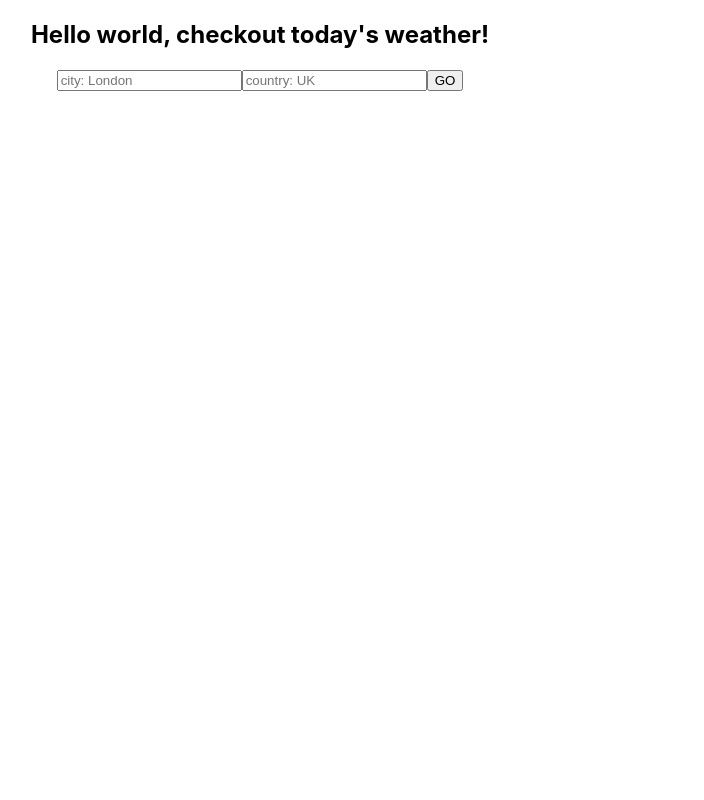
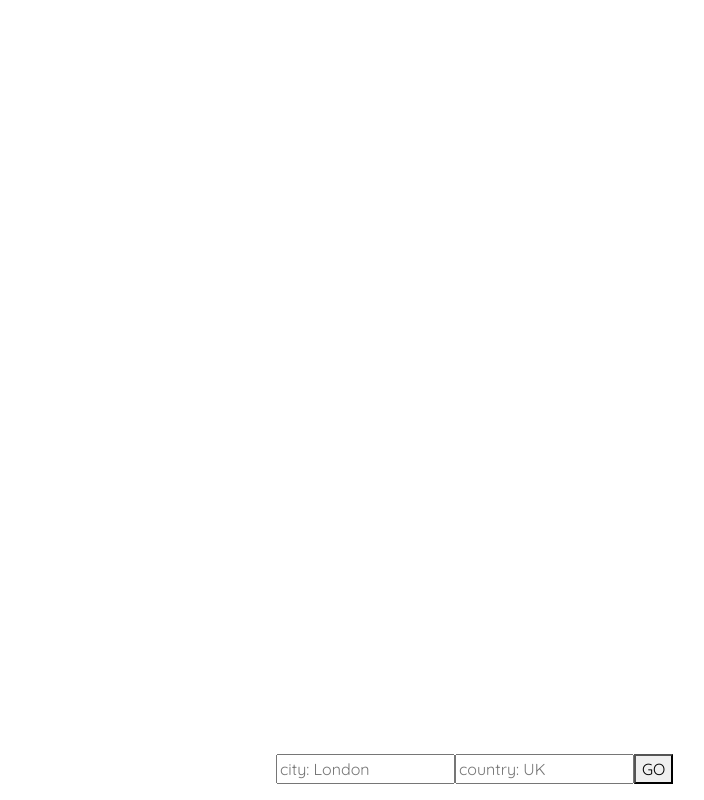
Before and after one commit to Sehbaz/weather-app, a React (Create React App) app: page / in a window 1280 px wide. Shown: the whole page, without its empty margins (380-1084 px from the left). Built offline with nearby package versions, Linux system fonts and the light colour scheme.

Commit message:
css v1 added

```diff
--- a/public/index.html
+++ b/public/index.html
@@ -3,7 +3,16 @@
   <head>
     <meta charset="utf-8" />
     <link rel="icon" href="%PUBLIC_URL%/favicon.ico" />
-
+    <link
+      href="https://fonts.googleapis.com/css?family=Quicksand&display=swap"
+      rel="stylesheet"
+    />
+    <link
+      rel="stylesheet"
+      href="https://stackpath.bootstrapcdn.com/bootstrap/4.3.1/css/bootstrap.min.css"
+      integrity="sha384-ggOyR0iXCbMQv3Xipma34MD+dH/1fQ784/j6cY/iJTQUOhcWr7x9JvoRxT2MZw1T"
+      crossorigin="anonymous"
+    />
     <meta name="viewport" content="width=device-width, initial-scale=1" />
     <meta name="theme-color" content="#000000" />
     <meta
--- a/src/App.css
+++ b/src/App.css
@@ -1,23 +1,5 @@
-.App {
-  text-align: center;
-  color: red;
+.app-container {
+  display: flex;
+  justify-content: center;
+  height: 100vh;
 }
-
-.App-logo {
-  height: 40vmin;
-}
-
-.App-header {
-  background-color: #282c34;
-  min-height: 100vh;
-  display: flex;
-  flex-direction: column;
-  align-items: center;
-  justify-content: center;
-  font-size: calc(10px + 2vmin);
-  color: white;
-}
-
-.App-link {
-  color: #09d3ac;
-}
--- a/src/App.js
+++ b/src/App.js
@@ -5,8 +5,7 @@ import Form from "./Components/Form";
 class App extends Component {
   render() {
     return (
-      <div>
-        <h2>Hello world, checkout today's weather!</h2>
+      <div className="app-container">
         <Form></Form>
       </div>
     );
--- a/src/Components/Form.css
+++ b/src/Components/Form.css
@@ -1,3 +1,12 @@
+.main-container {
+  padding: 1rem;
+}
+.news-container {
+  height: 80vh;
+}
 .form-container {
-  padding-top: 30px;
+  display: flex;
+  position: fixed;
+  bottom: 0;
+  padding: 1rem;
 }
--- a/src/Components/Form.js
+++ b/src/Components/Form.js
@@ -3,7 +3,7 @@ import "./Form.css";
 import Axios from "axios";
 class Form extends Component {
   // setting state to default value
-  state = { cityName: "", country: "", tech: [], temp: "" };
+  state = { cityName: "", country: "", tech: [], temp: "", newsTitle: "" };
 
   //handling the on click submit event
   handleSubmit = async event => {
@@ -15,9 +15,10 @@ class Form extends Component {
     this.setState({ temp: response.data.main.temp });
     // this will fetch the latest news in the tech industry
     const news = await Axios.get(
-      `https://newsapi.org/v2/top-headlines?q=tech&apiKey=7035a2ce18004b138c9f980fe58a0f21`
+      `https://newsapi.org/v2/top-headlines?q=tech&apiKey=7035a2ce18004b138c9f980fe58a0f21&pageSize=5`
     );
-    this.setState({ tech: news.data.articles });
+    this.setState({ tech: news.data.articles, newsTitle: "tech today" });
+
     // resetting to default values
     this.setState({ cityName: "", country: "" });
   };
@@ -29,13 +30,24 @@ class Form extends Component {
     });
 
     return (
-      <div>
+      <div className="main-container">
+        <div className="news-container">
+          <h1>{this.state.newsTitle}</h1>
+          <div>{news}</div>
+        </div>
+        <div className="temp-container">
+          <h2>{this.state.temp}</h2>
+        </div>
+        <div className="form-container">
+          {" "}
           <form onSubmit={this.handleSubmit}>
             <input
               type="text"
               placeholder="city: London"
               value={this.state.cityName}
-            onChange={event => this.setState({ cityName: event.target.value })}
+              onChange={event =>
+                this.setState({ cityName: event.target.value })
+              }
               required
             ></input>
             <input
@@ -47,8 +59,7 @@ class Form extends Component {
             ></input>
             <button>GO</button>
           </form>
-        <h2>{this.state.temp}</h2>
-        <div>{news}</div>
+        </div>
       </div>
     );
   }
--- a/src/index.css
+++ b/src/index.css
@@ -1,11 +1,9 @@
 body {
   margin: 0;
-  font-family: -apple-system, BlinkMacSystemFont, "Segoe UI", "Roboto", "Oxygen",
-    "Ubuntu", "Cantarell", "Fira Sans", "Droid Sans", "Helvetica Neue",
-    sans-serif;
+  padding: 0;
+  font-family: "Quicksand", sans-serif;
   -webkit-font-smoothing: antialiased;
   -moz-osx-font-smoothing: grayscale;
-  text-align: center;
 }
 
 code {
```
Lines whose indentation alone changed are shown as unchanged.
